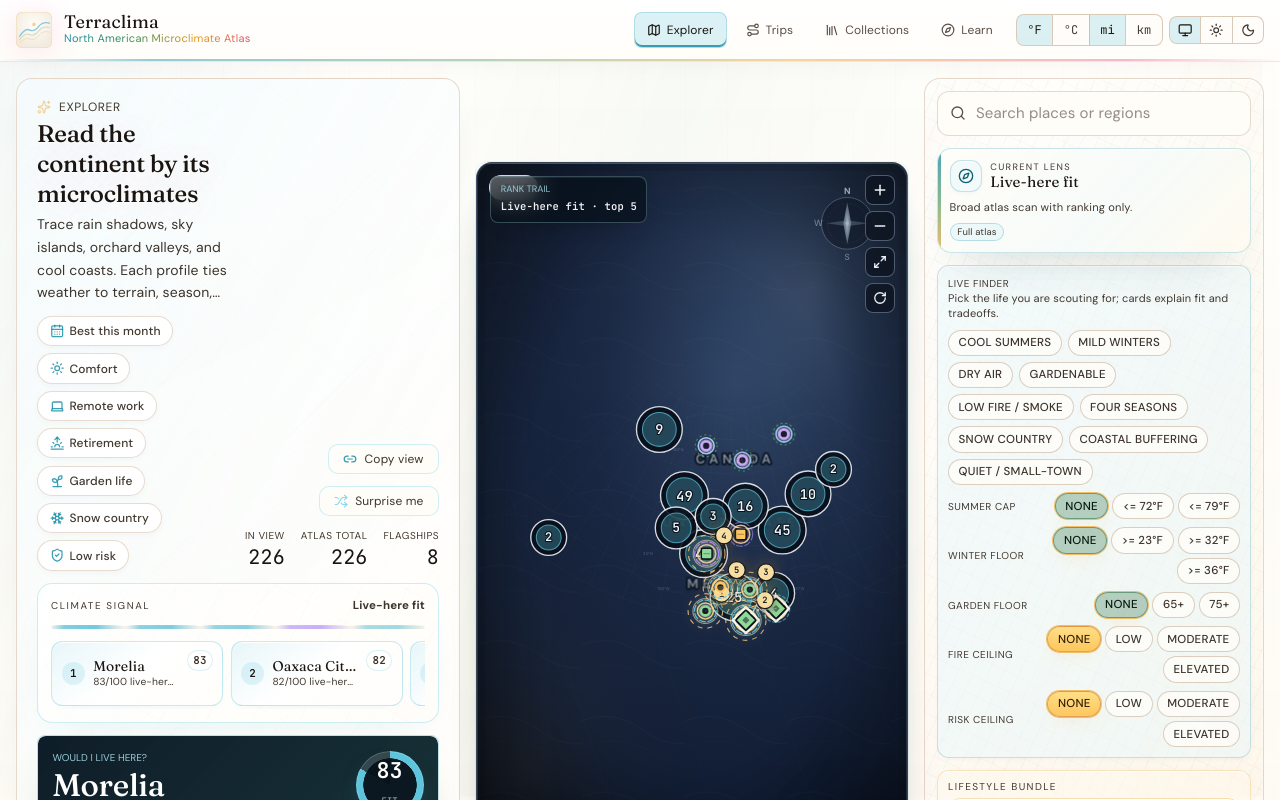
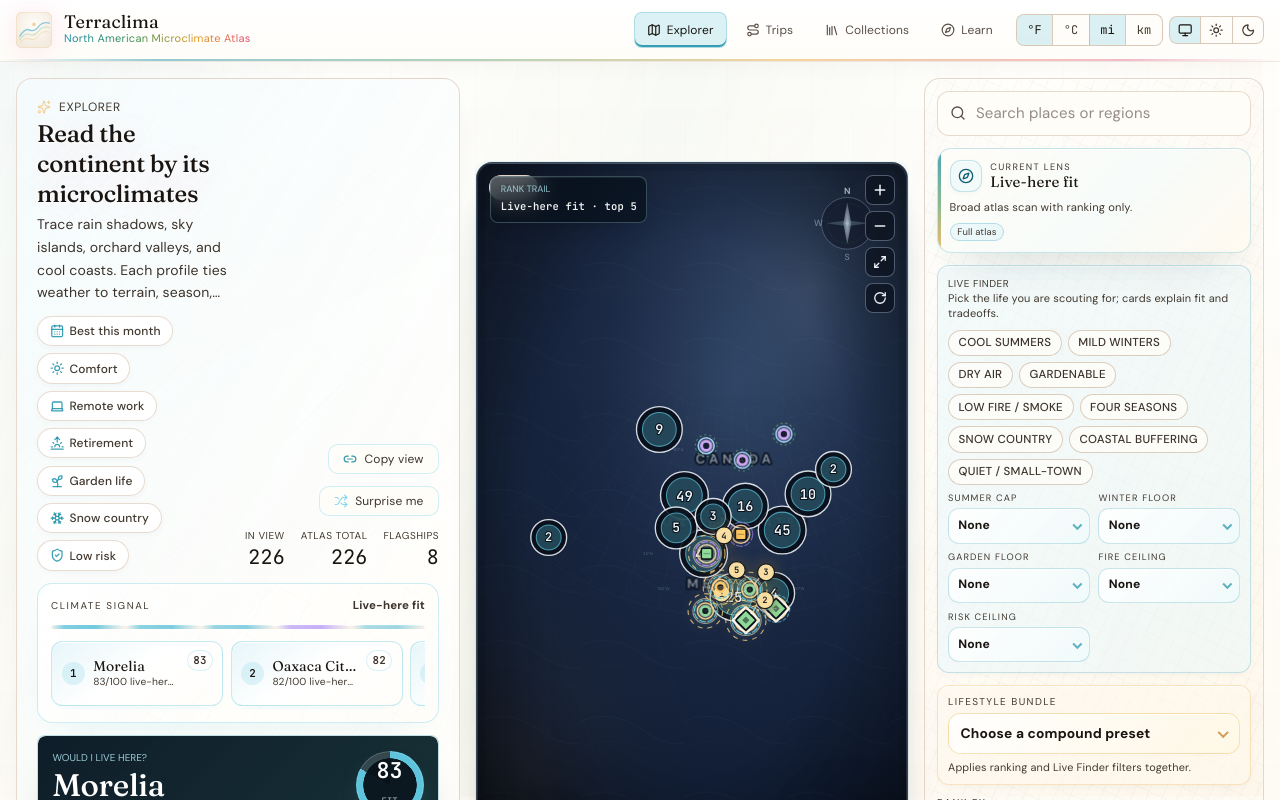
Before and after one commit to sauterreed24/terraclima, a React (Vite) app: page / in a window 1280 px wide. Shown: the top 800 px of the page. Built offline with nearby package versions, Linux system fonts and the light colour scheme.

Commit message:
Compact Live Finder threshold controls

```diff
--- a/src/components/FilterBar.tsx
+++ b/src/components/FilterBar.tsx
@@ -67,6 +67,7 @@ export const FilterBar = memo(function FilterBar({
   const searchFieldId = searchInputId ?? "tc-atlas-filter-search";
   const rankingSelectId = `${searchFieldId}-ranking`;
   const bundleSelectId = `${searchFieldId}-bundle`;
+  const liveControlBaseId = `${searchFieldId}-live`;
   const searchPlaceholder = variant === "sheet" ? "Search places" : "Search places or regions";
   const rankingLabel = RANKING_OPTIONS.find(opt => opt.id === ranking)?.label ?? ranking;
   const activeBundle = LIFESTYLE_BUNDLES.find(bundle => isBundleActive(bundle, ranking, filters)) ?? null;
@@ -197,8 +198,9 @@ export const FilterBar = memo(function FilterBar({
             );
           })}
         </div>
-        <div className="grid grid-cols-1 gap-2">
-          <ConstraintRow
+        <div className="live-filter-controls">
+          <ConstraintSelectRow
+            id={`${liveControlBaseId}-summer-cap`}
             label="Summer cap"
             value={filters.maxSummerHighC}
             options={[
@@ -207,7 +209,8 @@ export const FilterBar = memo(function FilterBar({
             ]}
             onPick={v => setLiveNumber("maxSummerHighC", v)}
           />
-          <ConstraintRow
+          <ConstraintSelectRow
+            id={`${liveControlBaseId}-winter-floor`}
             label="Winter floor"
             value={filters.minWinterLowC}
             options={[
@@ -216,7 +219,8 @@ export const FilterBar = memo(function FilterBar({
             ]}
             onPick={v => setLiveNumber("minWinterLowC", v)}
           />
-          <ConstraintRow
+          <ConstraintSelectRow
+            id={`${liveControlBaseId}-garden-floor`}
             label="Garden floor"
             value={filters.minGrowability}
             options={[
@@ -225,12 +229,14 @@ export const FilterBar = memo(function FilterBar({
             ]}
             onPick={v => setLiveNumber("minGrowability", v)}
           />
-          <RiskConstraintRow
+          <RiskConstraintSelectRow
+            id={`${liveControlBaseId}-fire-ceiling`}
             label="Fire ceiling"
             value={filters.maxFireRisk}
             onPick={v => setLiveRisk("maxFireRisk", v)}
           />
-          <RiskConstraintRow
+          <RiskConstraintSelectRow
+            id={`${liveControlBaseId}-risk-ceiling`}
             label="Risk ceiling"
             value={filters.maxOverallRisk}
             onPick={v => setLiveRisk("maxOverallRisk", v)}
@@ -546,47 +552,57 @@ function LensReceipt({
   );
 }
 
-function ConstraintRow({
+function ConstraintSelectRow({
+  id,
   label,
   value,
   options,
   onPick,
 }: {
+  id: string;
   label: string;
   value: number | undefined;
   options: { label: string; value: number | undefined }[];
   onPick: (value: number | undefined) => void;
 }) {
+  const selectedValue = value == null ? "" : String(value);
   return (
-    <div className="flex items-center justify-between gap-2">
-      <span className="text-[10px] uppercase tracking-wider text-stone-readable shrink-0">{label}</span>
-      <div className="flex flex-wrap justify-end gap-1">
+    <label htmlFor={id} className="live-select-row">
+      <span className="live-select-row__label">{label}</span>
+      <span className="live-select-row__select-wrap">
+        <select
+          id={id}
+          value={selectedValue}
+          aria-label={label}
+          onChange={event => {
+            const next = event.currentTarget.value;
+            onPick(next === "" ? undefined : Number(next));
+          }}
+          className="live-select-row__select"
+        >
           {options.map(opt => {
-          const active = value === opt.value;
             return (
-            <button
+              <option
                 key={`${label}-${opt.label}`}
-              type="button"
-              onClick={() => onPick(opt.value)}
-              className="chip chip-btn"
-              data-tone={active ? "sage" : undefined}
-              data-active={active}
-              aria-pressed={active}
+                value={opt.value == null ? "" : String(opt.value)}
               >
                 {opt.label}
-            </button>
+              </option>
             );
           })}
-      </div>
-    </div>
+        </select>
+      </span>
+    </label>
   );
 }
 
-function RiskConstraintRow({
+function RiskConstraintSelectRow({
+  id,
   label,
   value,
   onPick,
 }: {
+  id: string;
   label: string;
   value: RiskLevel | undefined;
   onPick: (value: RiskLevel | undefined) => void;
@@ -596,27 +612,32 @@ function RiskConstraintRow({
     ...LIVE_FIT_RISK_CEILINGS.map(value => ({ label: RISK_LABELS[value], value })),
   ];
   return (
-    <div className="flex items-center justify-between gap-2">
-      <span className="text-[10px] uppercase tracking-wider text-stone-readable shrink-0">{label}</span>
-      <div className="flex flex-wrap justify-end gap-1">
+    <label htmlFor={id} className="live-select-row">
+      <span className="live-select-row__label">{label}</span>
+      <span className="live-select-row__select-wrap">
+        <select
+          id={id}
+          value={value ?? ""}
+          aria-label={label}
+          onChange={event => {
+            const next = event.currentTarget.value;
+            onPick(next === "" ? undefined : (next as RiskLevel));
+          }}
+          className="live-select-row__select"
+        >
           {options.map(opt => {
-          const active = value === opt.value;
             return (
-            <button
+              <option
                 key={`${label}-${opt.label}`}
-              type="button"
-              onClick={() => onPick(opt.value)}
-              className="chip chip-btn"
-              data-tone={active ? "ochre" : undefined}
-              data-active={active}
-              aria-pressed={active}
+                value={opt.value ?? ""}
               >
                 {opt.label}
-            </button>
+              </option>
             );
           })}
-      </div>
-    </div>
+        </select>
+      </span>
+    </label>
   );
 }
 
```
Also changed, not shown: src/styles.css, 1 other file (tests, documents, lock files or other folders). Lines whose indentation alone changed are shown as unchanged.
